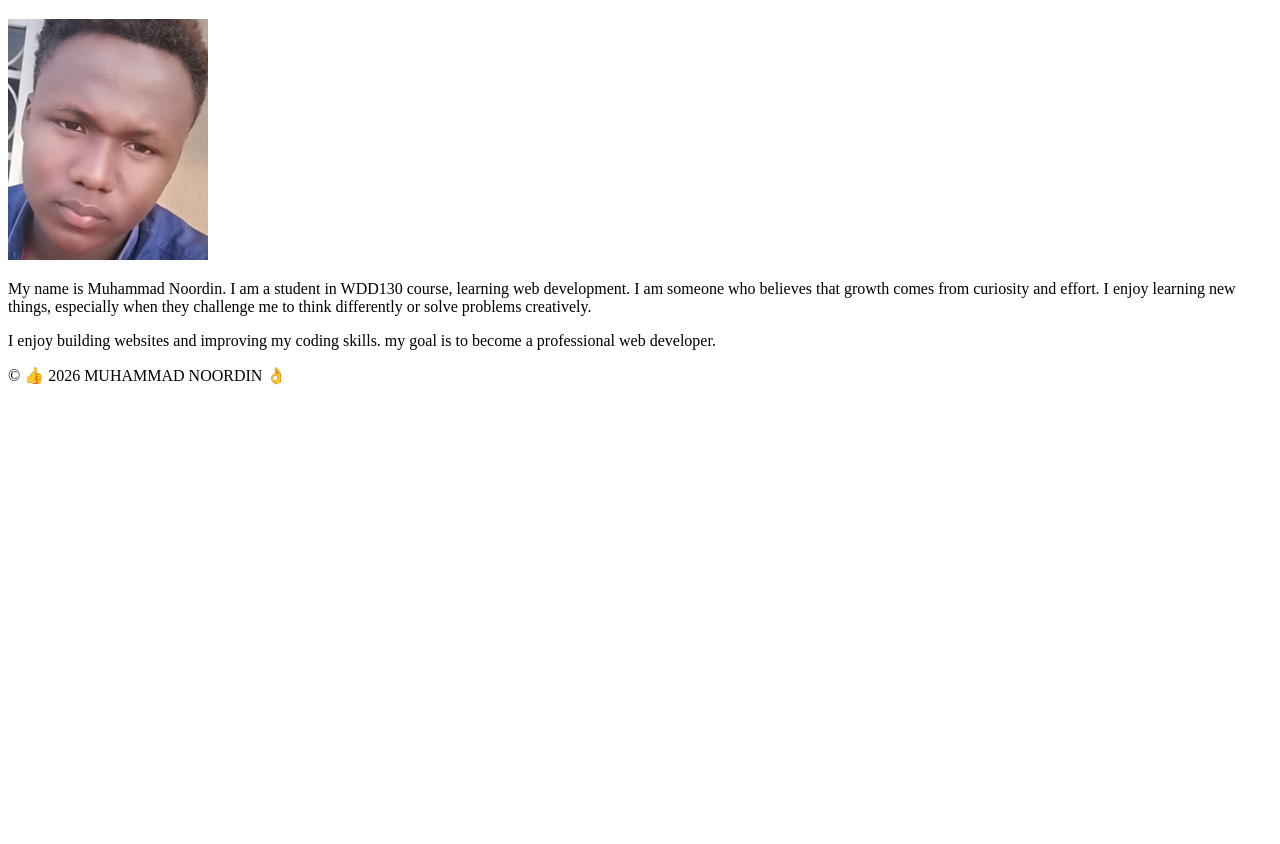
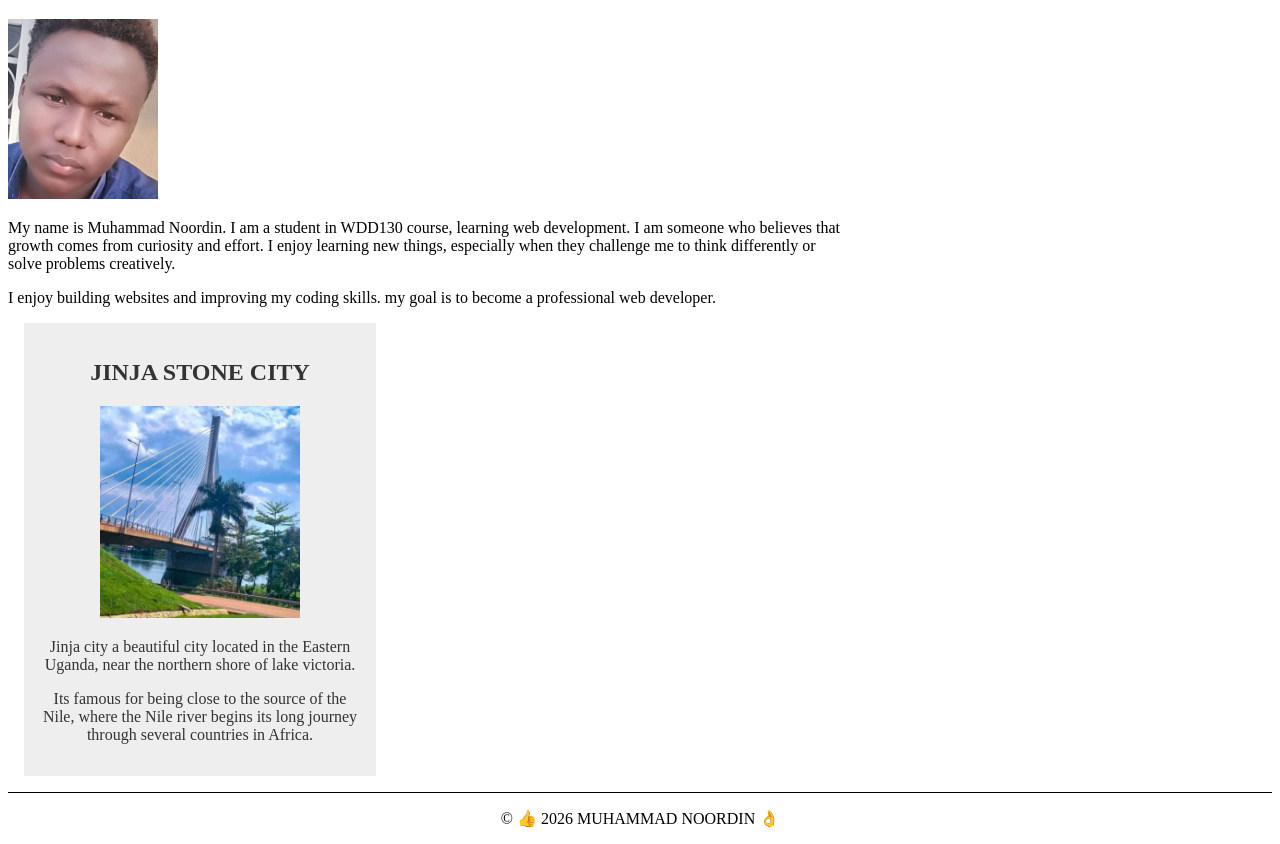
Before and after one commit to Chamdid123/WDD130, a plain HTML site: page index.html in a window 1280 px wide. Shown: the part 87-931 px from the top of the page. Before the commit the page ends 800 px from the top, so only its background shows below. Drawn offline with Linux system fonts and the light colour scheme.

Commit message:
fantastic

```diff
--- a/index.html
+++ b/index.html
@@ -4,6 +4,10 @@
 <head>
     <meta charset="UTF-8">
     <meta name="viewport" content="width=device-width, initial-scale=1.0">
+    <meta name="description"
+      content="welcome to my website. My name is Muhammad Noordin and this website was created for the WDD130 Fundamentals course. the purpose of this website is tp practice and demonstrate the web development skills that i am learning in the course">
+    <meta name="author" content="MUHAMMAD NOORDIN">
+    <link rel="stylesheet" href="styles/styles.css">
     <title>MUHAMMAD NOOORDIN | WDD 130</title>
 </head>
 
@@ -24,6 +28,14 @@
         <p>I enjoy building websites and improving my coding skills. my goal is to become a
             professional web developer.</p>
     </main>
+    <aside>
+        <h2>JINJA STONE CITY</h2>
+        <img src="images/jinja-city.png" alt="Stone city">
+        <p>Jinja city a beautiful city located in the Eastern Uganda, near the northern shore of
+            lake victoria. </p>
+        <p>Its famous for being close to the source of the Nile, where the Nile river begins its
+            long journey through several countries in Africa. </p>
+    </aside>
     <footer>
         <p>© 👍 2026 MUHAMMAD NOORDIN 👌 </p>
     </footer>
--- a/styles/styles.css
+++ b/styles/styles.css
@@ -0,0 +1,33 @@
+main {
+    max-width: 840px;
+}
+
+aside {
+    width: 20rem;
+    margin: 1rem;
+    border: 1px solid rgb(0, 0, 0/0.2);
+    padding: 1rem;
+    background-color: #eee;
+    color: #333;
+    text-align: center;
+}
+
+aside img {
+    width: 200px;
+    height: auto;
+}
+
+main img {
+    width: 150px;
+    height: auto;
+}
+
+p {
+    padding: 0;
+}
+
+footer {
+    margin-top: 15px;
+    border-top: 1px solid #000;
+    text-align: center;
+}
```
Also changed, not shown: images/jinja-city.png (added).
